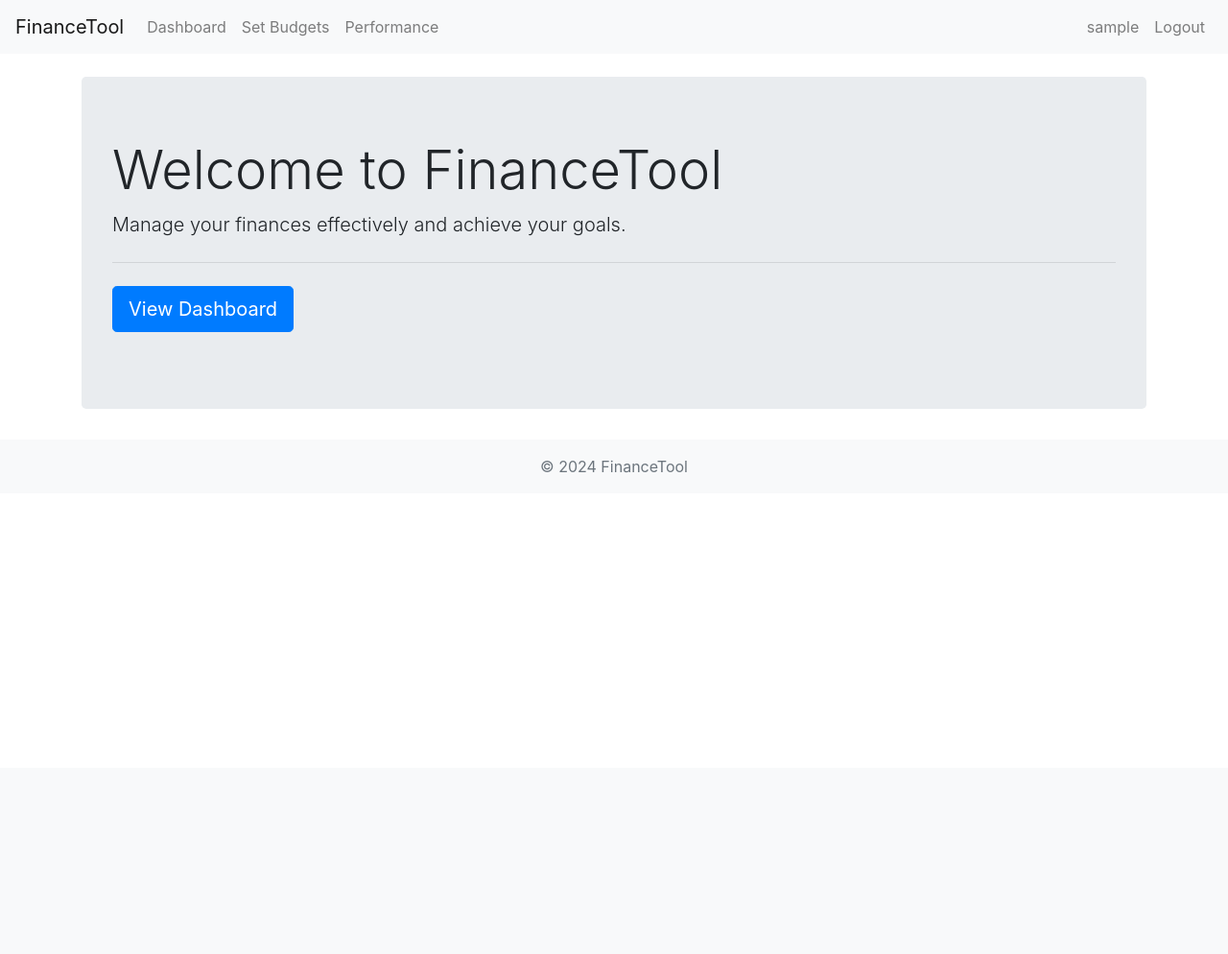
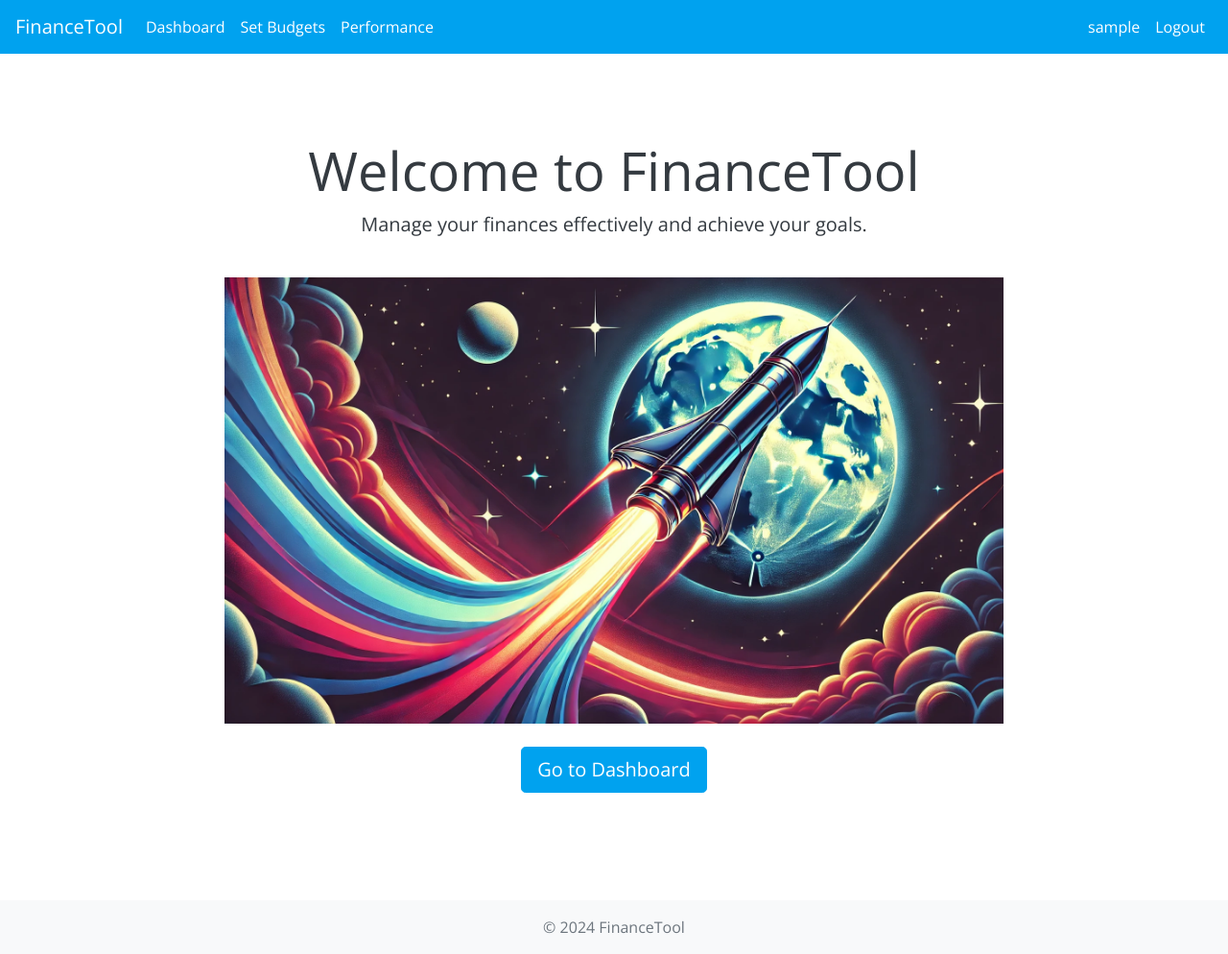
Before and after one commit to odcardwell/finalprojectOakleyCardwell, a Django app: page / in a window 1280 px wide. Shown: the whole page at 96% size. Before the commit the page ends 493 px from the top, so only its background shows below. Run offline with Django 5.2, Linux system fonts and the light colour scheme; the visitor is signed in with stand-in values (Sample User, id 1); some libraries are stand-ins or nearby versions.

Commit message:
Cleaned up visuals of website and added css and assets

```diff
--- /dev/null
+++ b/static/css/styles.css
@@ -0,0 +1,97 @@
+:root {
+    --color-light-mint: #e6f4f1;
+    --color-light-cyan: #edfcff;
+    --color-bright-blue: #00a2ef;
+    --color-light-blue: #8ad4fb;
+    --color-white: #ffffff;
+    --color-black: #000000;
+    --color-grey: #f8f9fa;
+    --color-dark-grey: #343a40;
+}
+
+body {
+    background-color: var(--color-white);
+    color: var(--color-dark-grey);
+    font-family: 'Open Sans', sans-serif;
+}
+
+.navbar {
+    background-color: var(--color-bright-blue);
+}
+
+.navbar-brand {
+    color: var(--color-white);
+}
+
+.navbar .nav-link {
+    color: var(--color-white);
+}
+
+.navbar .nav-link:hover {
+    color: var(--color-light-mint);
+    background-color: var(--color-light-blue);
+}
+
+.btn-primary {
+    background-color: var(--color-bright-blue);
+    border-color: var(--color-bright-blue);
+}
+
+.btn-primary:hover {
+    background-color: var(--color-light-blue);
+    border-color: var(--color-light-blue);
+}
+
+.btn-secondary {
+    background-color: var(--color-light-blue);
+    border-color: var(--color-light-blue);
+}
+
+.btn-secondary:hover {
+    background-color: var(--color-bright-blue);
+    border-color: var(--color-bright-blue);
+}
+
+.table {
+    background-color: var(--color-white);
+}
+
+.table thead th {
+    background-color: var(--color-light-blue);
+}
+
+.table-striped tbody tr:nth-of-type(odd) {
+    background-color: var(--color-light-cyan);
+}
+
+.card {
+    background-color: var(--color-white);
+    border: 1px solid var(--color-light-blue);
+}
+
+h1, h2, h3, h4, h5, h6 {
+    color: var(--color-dark-grey);
+}
+
+p {
+    color: var(--color-dark-grey);
+}
+
+.img-fluid {
+    max-width: 80%;
+    height: auto;
+}
+
+html, body {
+    height: 100%;
+}
+
+.wrapper {
+    display: flex;
+    flex-direction: column;
+    min-height: 100vh;
+}
+
+main {
+    flex: 1;
+}
--- a/templates/base.html
+++ b/templates/base.html
@@ -2,6 +2,7 @@
 <!DOCTYPE html>
 <html lang="en">
 <head>
+    {% load static %}
     <meta charset="UTF-8">
     <title>{% block title %}Personal Finance Management Tool{% endblock %}</title>
     <meta name="viewport" content="width=device-width, initial-scale=1">
@@ -10,12 +11,16 @@
         rel="stylesheet"
         href="https://stackpath.bootstrapcdn.com/bootstrap/4.5.2/css/bootstrap.min.css"
     >
+    <link rel="shortcut icon" href="{% static 'favicon.ico' %}" type="image/x-icon">
+    <link href="https://fonts.googleapis.com/css?family=Open+Sans&display=swap" rel="stylesheet">
+    <link rel="stylesheet" href="{% static 'css/styles.css' %}">
     {% block extra_head %}
     {% endblock %}
 </head>
 <body>
+    <div class="wrapper d-flex flex-column min-vh-100">
         <!-- Navbar -->
-    <nav class="navbar navbar-expand-lg navbar-light bg-light">
+        <nav class="navbar navbar-expand-lg">
             <a class="navbar-brand" href="{% url 'home:home' %}">FinanceTool</a>
             <button
                 class="navbar-toggler"
@@ -60,10 +65,12 @@
         </nav>
 
         <!-- Main Content -->
+        <main class="flex-fill">
             <div class="container mt-4">
                 {% block content %}
                 {% endblock %}
             </div>
+        </main>
 
         <!-- Footer -->
         <footer class="footer bg-light text-center py-3">
@@ -71,6 +78,7 @@
                 <span class="text-muted">&copy; 2024 FinanceTool</span>
             </div>
         </footer>
+    </div>
 
     <!-- Bootstrap JS and dependencies -->
     <script src="https://code.jquery.com/jquery-3.5.1.slim.min.js"></script>
--- a/templates/home/index.html
+++ b/templates/home/index.html
@@ -1,23 +1,26 @@
 <!-- templates/home/index.html -->
 {% extends 'base.html' %}
+
+{% load static %}  <!-- Add this line -->
 
 {% block title %}Home - FinanceTool{% endblock %}
 
 {% block content %}
-<div class="jumbotron">
+<div class="container text-center">
+    <div class="jumbotron bg-transparent">
         <h1 class="display-4">Welcome to FinanceTool</h1>
         <p class="lead">Manage your finances effectively and achieve your goals.</p>
-    <hr class="my-4">
+        <img src="{% static 'img/rocket.png' %}" class="img-fluid my-4" alt="Finance Illustration">
         {% if not user.is_authenticated %}
         <p>
-        <a class="btn btn-primary btn-lg" href="{% url 'users:login' %}" role="button">Login</a>
-        or
-        <a class="btn btn-success btn-lg" href="{% url 'users:register' %}" role="button">Register</a>
+            <a class="btn btn-primary btn-lg mx-2" href="{% url 'users:login' %}" role="button">Login</a>
+            <a class="btn btn-success btn-lg mx-2" href="{% url 'users:register' %}" role="button">Register</a>
         </p>
         {% else %}
         <p>
-        <a class="btn btn-primary btn-lg" href="{% url 'transactions:transaction_list' %}" role="button">View Dashboard</a>
+            <a class="btn btn-primary btn-lg" href="{% url 'transactions:transaction_list' %}" role="button">Go to Dashboard</a>
         </p>
         {% endif %}
     </div>
+</div>
 {% endblock %}
```
Also changed, not shown: templates/reports/monthly_summary.html (+0 -13 lines), templates/transactions/transaction_list.html (+8 -4 lines), static/favicon.ico (added), static/img/rocket.png (added). Lines whose indentation alone changed are shown as unchanged.
